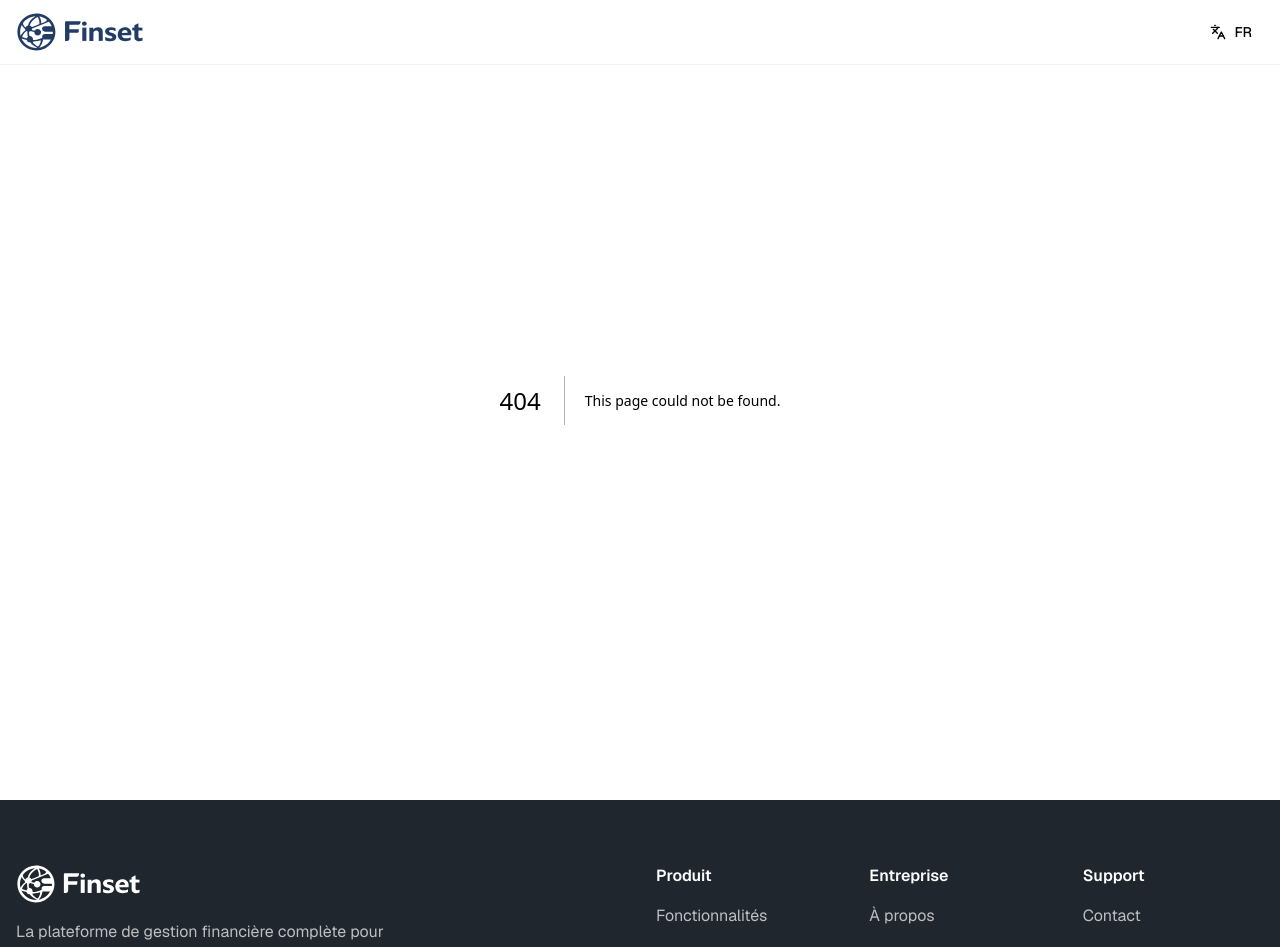
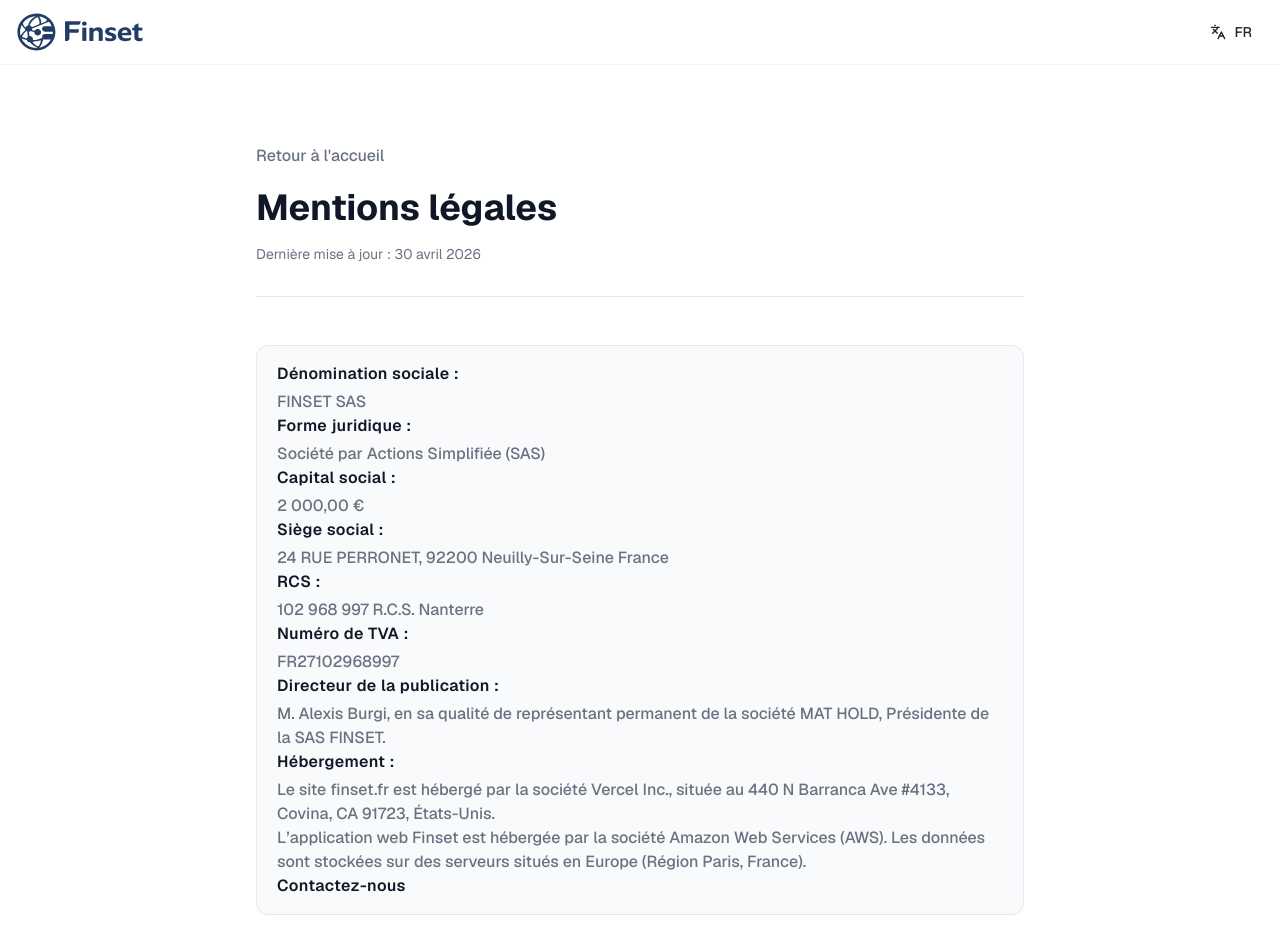
Before and after one commit to finset-app/finset-landing, a Next.js app: page /legal-notice in a window 1280 px wide. Before the commit this address had no page. Shown: the top 947 px of the page. Built offline with nearby package versions, Linux system fonts and the light colour scheme.

Commit message:
add legal notice page

```diff
--- /dev/null
+++ b/app/legal-notice/page.tsx
@@ -0,0 +1,76 @@
+"use client";
+
+import Link from "next/link";
+import {handleContactClick} from "@/utils/contact";
+
+const legalNoticeItems = [
+    {label: "Dénomination sociale", value: "FINSET SAS"},
+    {label: "Forme juridique", value: "Société par Actions Simplifiée (SAS)"},
+    {label: "Capital social", value: "2 000,00 €"},
+    {label: "Siège social", value: "24 RUE PERRONET, 92200 Neuilly-Sur-Seine France"},
+    {label: "RCS", value: "102 968 997 R.C.S. Nanterre"},
+    {label: "Numéro de TVA", value: "FR27102968997"},
+    {
+        label: "Directeur de la publication",
+        value: "M. Alexis Burgi, en sa qualité de représentant permanent de la société MAT HOLD, Présidente de la SAS FINSET."
+    },
+    {
+        label: "Hébergement",
+        value: "Le site finset.fr est hébergé par la société Vercel Inc., située au 440 N Barranca Ave #4133, Covina, CA 91723, États-Unis. \n L’application web Finset est hébergée par la société Amazon Web Services (AWS). Les données sont stockées sur des serveurs situés en Europe (Région Paris, France)."
+    }
+];
+
+export default function LegalNoticePage() {
+
+    return (
+        <main className="min-h-screen pt-20 bg-white">
+            <div className="container mx-auto px-4 py-16">
+                <div className="mx-auto max-w-3xl">
+
+                    <Link href="/">
+                        <button
+                            className="text-gray-500 rounded-lg hover:text-gray-900 transition-colors font-medium mb-5">
+                            Retour à l&#39;accueil
+                        </button>
+                    </Link>
+
+                    <header className="mb-12 border-b border-gray-200 pb-8">
+                        <h1 className="text-4xl font-bold text-gray-900">
+                            Mentions légales
+                        </h1>
+                        <p className="mt-4 text-sm text-gray-500">
+                            Dernière mise à jour : 30 avril 2026
+                        </p>
+                    </header>
+
+                    <section aria-label="Informations légales" className="space-y-5">
+                        <div className="rounded-lg border border-gray-200 bg-gray-50 px-5 py-4">
+                            {legalNoticeItems.map((item) => (
+                                <div key={item.label}>
+                                    <dt className="font-semibold tracking-wide text-gray-900">
+                                        {item.label} :
+                                    </dt>
+                                    <dd className="mt-1 whitespace-pre-line text-base font-medium text-gray-500">
+                                        {item.value}
+                                    </dd>
+                                </div>
+                            ))}
+                            <button
+                                onClick={handleContactClick}
+                                className="font-semibold tracking-wide text-gray-900 hover:text-gray-500 transition-colors"
+                                aria-label="Contact"
+                            >
+                                Contactez-nous
+                            </button>
+                        </div>
+                    </section>
+
+                    <footer className="mt-12 rounded-lg bg-gray-50 p-6 text-sm text-gray-600">
+                        Ces informations sont communiquées à titre légal et peuvent être mises à jour
+                        si les mentions officielles de la société évoluent.
+                    </footer>
+                </div>
+            </div>
+        </main>
+    );
+}
--- a/components/Footer.tsx
+++ b/components/Footer.tsx
@@ -53,8 +53,8 @@
                         <h3 className="font-semibold mb-4">{t('footer.company')}</h3>
                         <ul className="space-y-3">
                             <li>
-                                <a href="#" className="text-white/70 hover:text-white transition-colors">
-                                    {t('footer.links.about')}
+                                <a href="/legal-notice" className="text-white/70 hover:text-white transition-colors">
+                                    {t('footer.links.legalNotice')}
                                 </a>
                             </li>
                         </ul>
--- a/i18n/locales/en/translation.json
+++ b/i18n/locales/en/translation.json
@@ -49,8 +49,8 @@
     "support": "Support",
     "links": {
       "features": "Features",
-      "about": "About",
-      "contact": "Contact"
+      "contact": "Contact",
+      "legalNotice": "Legal Notice"
     },
     "copyright": "© 2025 Finset. All rights reserved."
   }
--- a/i18n/locales/fr/translation.json
+++ b/i18n/locales/fr/translation.json
@@ -49,8 +49,8 @@
     "support": "Support",
     "links": {
       "features": "Fonctionnalités",
-      "about": "À propos",
-      "contact": "Contact"
+      "contact": "Contact",
+      "legalNotice": "Mentions légales"
     },
     "copyright": "© 2025 Finset. Tous droits réservés."
   }
```
